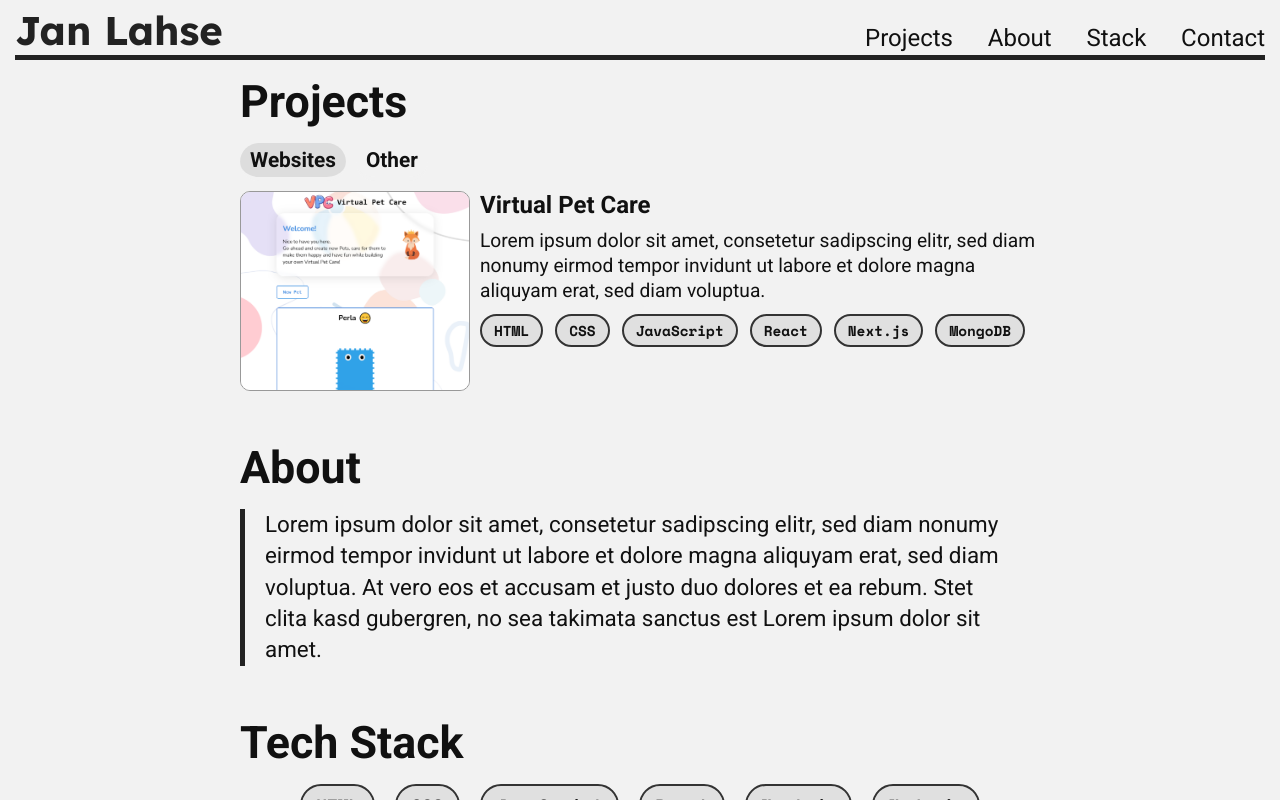
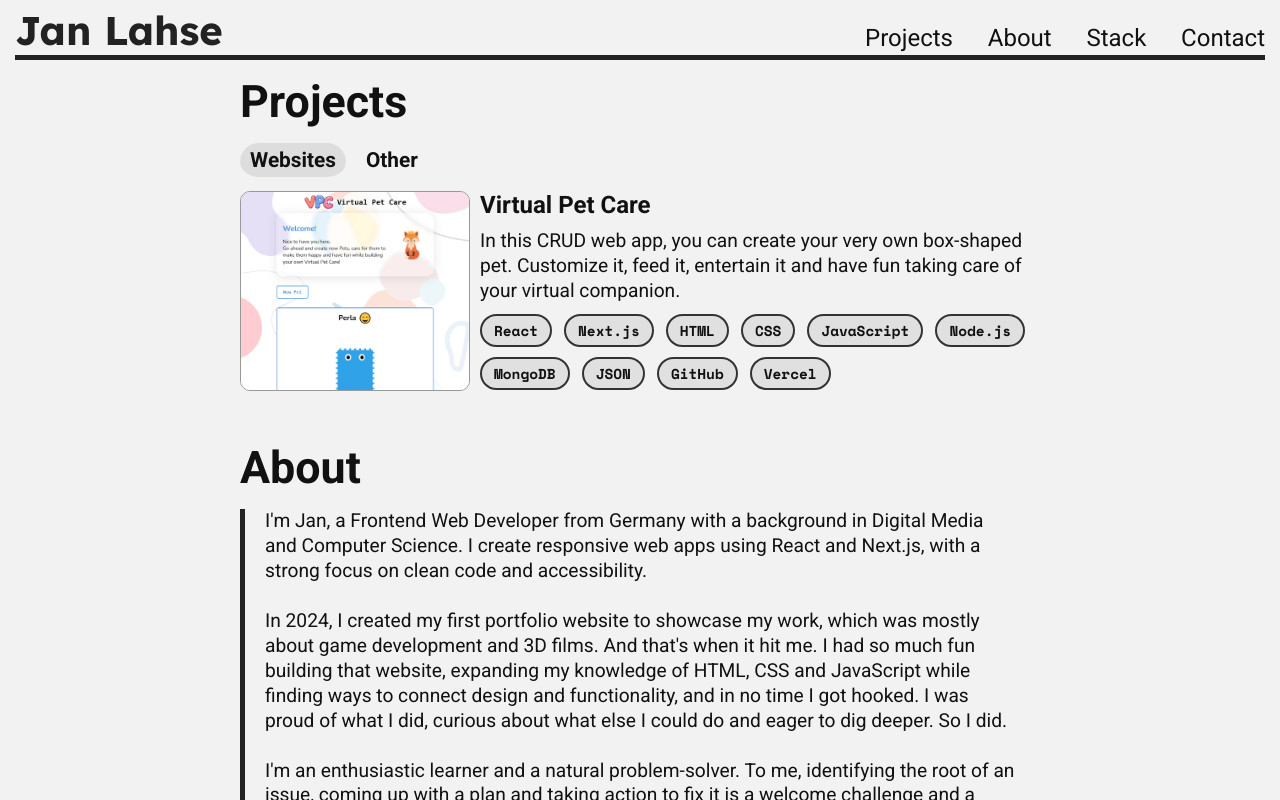
Before and after one commit to janlahse/portfolio, a Next.js app: page / in a window 1280 px wide. Shown: the top 800 px of the page. Built offline with nearby package versions, Linux system fonts and the light colour scheme.

Commit message:
added texts and adjusted tags

```diff
--- a/components/About.js
+++ b/components/About.js
@@ -5,11 +5,24 @@ export default function About({ aboutRef }) {
     <section ref={aboutRef}>
       <h2>About</h2>
       <IntroText>
-        Lorem ipsum dolor sit amet, consetetur sadipscing elitr, sed diam nonumy
-        eirmod tempor invidunt ut labore et dolore magna aliquyam erat, sed diam
-        voluptua. At vero eos et accusam et justo duo dolores et ea rebum. Stet
-        clita kasd gubergren, no sea takimata sanctus est Lorem ipsum dolor sit
-        amet.
+        I&apos;m Jan, a Frontend Web Developer from Germany with a background in
+        Digital Media and Computer Science. I create responsive web apps using
+        React and Next.js, with a strong focus on clean code and accessibility.
+        <br />
+        <br />
+        In 2024, I created my first portfolio website to showcase my work, which
+        was mostly about game development and 3D films. And that&apos;s when it
+        hit me. I had so much fun building that website, expanding my knowledge
+        of HTML, CSS and JavaScript while finding ways to connect design and
+        functionality, and in no time I got hooked. I was proud of what I did,
+        curious about what else I could do and eager to dig deeper. So I did.
+        <br />
+        <br />
+        I&apos;m an enthusiastic learner and a natural problem-solver. To me,
+        identifying the root of an issue, coming up with a plan and taking
+        action to fix it is a welcome challenge and a great opportunity for
+        growth. When I&apos;m not coding, you&apos;ll probably catch me baking
+        pastries, playing some musical instrument or watching birds.
       </IntroText>
     </section>
   );
@@ -17,7 +30,7 @@ export default function About({ aboutRef }) {
 
 const IntroText = styled.p`
   padding: 0 20px;
-  font-size: 1.4em;
-  line-height: 1.4em;
+  font-size: 1.2em;
+  line-height: 1.3em;
   border-left: 5px solid #222;
 `;
--- a/components/Tag.js
+++ b/components/Tag.js
@@ -13,5 +13,5 @@ const StyledTag = styled.li`
   font-size: 0.9em;
   font-weight: bold;
   font-family: "Space Mono", monospace;
-  ${(props) => props.$isForTechStack && "padding: 6px 14px; font-size: 1.1em;"}
+  ${(props) => props.$isForTechStack && "padding: 6px 16px; font-size: 1em;"}
 `;
--- a/components/TagList.js
+++ b/components/TagList.js
@@ -17,7 +17,7 @@ const List = styled.ul`
   justify-content: flex-start;
   gap: 10px 12px;
   ${(props) =>
-    props.$isForTechStack && "justify-content: center; gap: 15px 20px;"}
+    props.$isForTechStack && "justify-content: center; gap: 20px 20px;"}
   align-items: flex-start;
   padding: 0;
   margin-bottom: auto;
--- a/components/TechStack.js
+++ b/components/TechStack.js
@@ -1,17 +1,19 @@
 import TagList from "./TagList";
 
 const skills = [
+  "React",
+  "Next.js",
   "HTML",
   "CSS",
   "JavaScript",
-  "React",
-  "Next.js",
   "Node.js",
   "MongoDB",
+  "JSON",
   "GitHub",
   "Vercel",
   "Unity",
   "Blender",
+  "DaVinci Resolve",
 ];
 
 export default function TechStack({ stackRef }) {
--- a/db/ProjectList.js
+++ b/db/ProjectList.js
@@ -4,9 +4,20 @@ export const ProjectList = [
     id: "virtual_pet_care",
     type: "websites",
     description:
-      "Lorem ipsum dolor sit amet, consetetur sadipscing elitr, sed diam nonumy eirmod tempor invidunt ut labore et dolore magna aliquyam erat, sed diam voluptua.",
+      "In this CRUD web app, you can create your very own box-shaped pet. Customize it, feed it, entertain it and have fun taking care of your virtual companion.",
     coverImage: "/projects/virtual_pet_care.PNG",
-    tags: ["HTML", "CSS", "JavaScript", "React", "Next.js", "MongoDB"],
+    tags: [
+      "React",
+      "Next.js",
+      "HTML",
+      "CSS",
+      "JavaScript",
+      "Node.js",
+      "MongoDB",
+      "JSON",
+      "GitHub",
+      "Vercel",
+    ],
     thumbnailBorder: true,
   },
   {
@@ -14,27 +25,27 @@ export const ProjectList = [
     id: "work_in_progress",
     type: "films",
     description:
-      "Lorem ipsum dolor sit amet, consetetur sadipscing elitr, sed diam nonumy eirmod tempor invidunt ut labore et dolore magna aliquyam erat, sed diam voluptua.",
+      "This animated short film tells the story of a tired and distracted student struggling to come up with an idea for their assignment.",
     coverImage: "/projects/work_in_progress.PNG",
     video: "/projects/work.mp4",
-    tags: ["Blender"],
+    tags: ["Blender", "DaVinci Resolve"],
   },
   {
     title: "Leeking Friendship",
     id: "leeking_friendship",
     type: "films",
     description:
-      "Lorem ipsum dolor sit amet, consetetur sadipscing elitr, sed diam nonumy eirmod tempor invidunt ut labore et dolore magna aliquyam erat, sed diam voluptua.",
+      "When a friend is in danger, it takes a leek with arms and legs, animated through motion capture, to step up and save the day.",
     coverImage: "/projects/leeking_friendship.PNG",
     video: "/projects/lauchmann.mp4",
-    tags: ["Blender"],
+    tags: ["Blender", "DaVinci Resolve"],
   },
   {
     title: "Project Augment",
     id: "project_augment",
     type: "games",
     description:
-      "Lorem ipsum dolor sit amet, consetetur sadipscing elitr, sed diam nonumy eirmod tempor invidunt ut labore et dolore magna aliquyam erat, sed diam voluptua.",
+      "These characters were modeled and animated for a low-poly Action-RPG featuring guns, magic, fistfights and cyborgs.",
     coverImage: "/projects/project_augment/project_augment.png",
     tags: ["Unity", "Blender"],
   },
@@ -43,7 +54,7 @@ export const ProjectList = [
     id: "knock_it_rocket",
     type: "games",
     description:
-      "Lorem ipsum dolor sit amet, consetetur sadipscing elitr, sed diam nonumy eirmod tempor invidunt ut labore et dolore magna aliquyam erat, sed diam voluptua.",
+      "This action mobile game takes a different approach to the classic Shoot 'em up genre, challenging the player to crush the obstacles approaching their spaceship with a wrecking ball.",
     coverImage: "/projects/knock_it_rocket.png",
     video: "/projects/rocket.mp4",
     tags: ["Unity"],
@@ -53,7 +64,7 @@ export const ProjectList = [
     id: "to_find_is_to_lose",
     type: "games",
     description:
-      "Lorem ipsum dolor sit amet, consetetur sadipscing elitr, sed diam nonumy eirmod tempor invidunt ut labore et dolore magna aliquyam erat, sed diam voluptua.",
+      "In this small thriller puzzle game, the player has to find clues and progress through unsettling rooms to escape a strange house. It was created within three days for the Global Game Jam.",
     coverImage: "/projects/to_find_is_to_lose.png",
     video: "/projects/findlose.mp4",
     tags: ["Unity", "Blender"],
```
